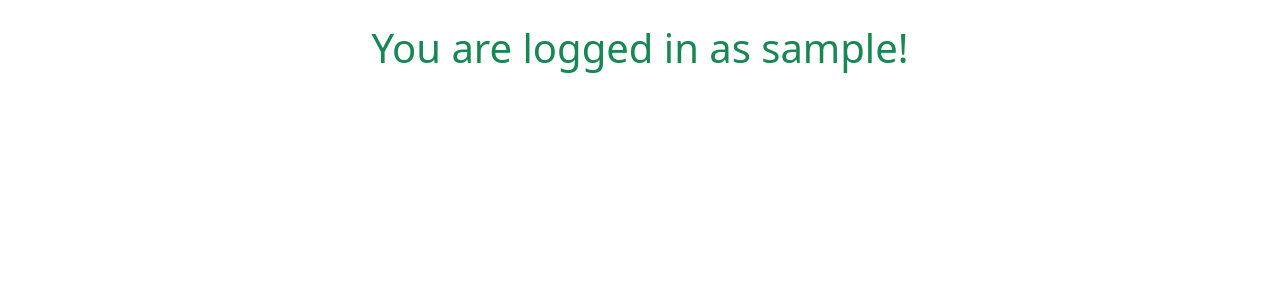
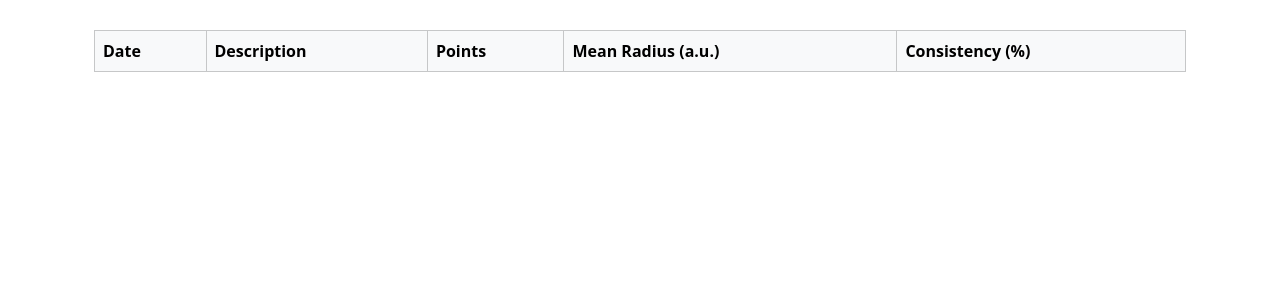
Before and after one commit to ptrktn/shotrecord, a Flask app: page /dashboard in a window 1280 px wide. Shown: the part 56-356 px from the top of the page. Run offline with Flask 3, Linux system fonts and the light colour scheme; a user stored in the database is signed in; tables that the repository leaves empty hold one stand-in row (values such as "Sample post"); lists and menus that the app fills with data are empty.

Commit message:
Add list of records to dashboard

```diff
--- a/app.py
+++ b/app.py
@@ -146,7 +146,16 @@ def upload_file():
 @login_required
 def dashboard():
     message = session.get('message', None)
-    return render_template("dashboard.html", username=current_user.username, message=message)
+    series = (
+        db.session.query(Series)
+        .filter(Series.user_id == current_user.id)
+        .options(joinedload(Series.metric))
+        .order_by(Series.created_at.desc())
+        .limit(1000)
+        .all()
+    )
+
+    return render_template("dashboard.html", message=message, series=series)
 
 
 # Load user for Flask-Login
--- a/templates/dashboard.html
+++ b/templates/dashboard.html
@@ -4,8 +4,102 @@
 
 {% block content %}
 
-    <div class="container text-center">
-        <h1 class="text-success">You are logged in as {{ username }}!</h1>
-    </div>
+    {% if series %}
+        <style>
+            .pagination { justify-content: center; }
+            .table-container { margin-top: 30px; }
+            tr[data-href] {
+                cursor: pointer;
+            }
+            tr[data-href]:hover {
+                background-color: #f1f1f1;
+            }
+        </style>
+
+        <div class="container table-container">
+        <table class="table table-bordered table-borderless">
+            <thead class="table-light">
+            <tr>
+                <th>Date</th>
+                <th>Description</th>
+                <th>Points</th>
+                <th>Mean Radius (a.u.)</th>
+                <th>Consistency (%)</th>
+            </tr>
+            </thead>
+            <tbody id="table-body">
+            <!-- Rows will be injected here -->
+            </tbody>
+        </table>
+        <nav>
+            <ul class="pagination" id="pagination">
+            <!-- Pagination buttons will be injected here -->
+            </ul>
+        </nav>
+        </div>
+
+        <script>
+            const data = [
+                {% for s in series %}
+                {
+                    datetime: "{{ s.created_at }}",
+                    description: "{{ s.description }}",
+                    points: {{ s.total_points }}.toFixed(1),
+                    precision: {{ s.metric | selectattr('name','equalto','MeanRadius') | map(attribute='value') | list | first | default(0) }}.toFixed(1),
+                    consistency: {{ s.metric | selectattr('name','equalto','ConsistencyPct') | map(attribute='value') | list | first | default(0) }}.toFixed(1),
+                    url: "/series/{{ s.id }}"
+                }{% if not loop.last %},{% endif %}
+                {% endfor %}
+            ];
+
+            const rowsPerPage = 100;
+            let currentPage = 1;
+
+            function renderTable(page) {
+                const start = (page - 1) * rowsPerPage;
+                const end = start + rowsPerPage;
+                const slicedData = data.slice(start, end);
+
+                const tbody = document.getElementById("table-body");
+                tbody.innerHTML = "";
+                slicedData.forEach(row => {
+                    const tr = document.createElement("tr");
+                    tr.setAttribute("data-href", row.url);
+                    tr.innerHTML = `
+                        <td>${row.datetime}</td>
+                        <td>${row.description}</td>
+                        <td>${row.points}</td>
+                        <td>${row.precision}</td>
+                        <td>${row.consistency}</td>
+                    `;
+                    tr.addEventListener("click", () => {
+                        window.location.href = row.url;
+                    });
+                    tbody.appendChild(tr);
+                });
+            }
+
+            function renderPagination() {
+                const totalPages = Math.ceil(data.length / rowsPerPage);
+                const pagination = document.getElementById("pagination");
+                pagination.innerHTML = "";
+
+                for (let i = 1; i <= totalPages; i++) {
+                const li = document.createElement("li");
+                li.className = `page-item ${i === currentPage ? "active" : ""}`;
+                li.innerHTML = `<button class="page-link">${i}</button>`;
+                li.addEventListener("click", () => {
+                    currentPage = i;
+                    renderTable(currentPage);
+                    renderPagination();
+                });
+                pagination.appendChild(li);
+                }
+            }
+
+            renderTable(currentPage);
+            renderPagination();
+        </script>
+    {% endif %}
 
 {% endblock %}
```
